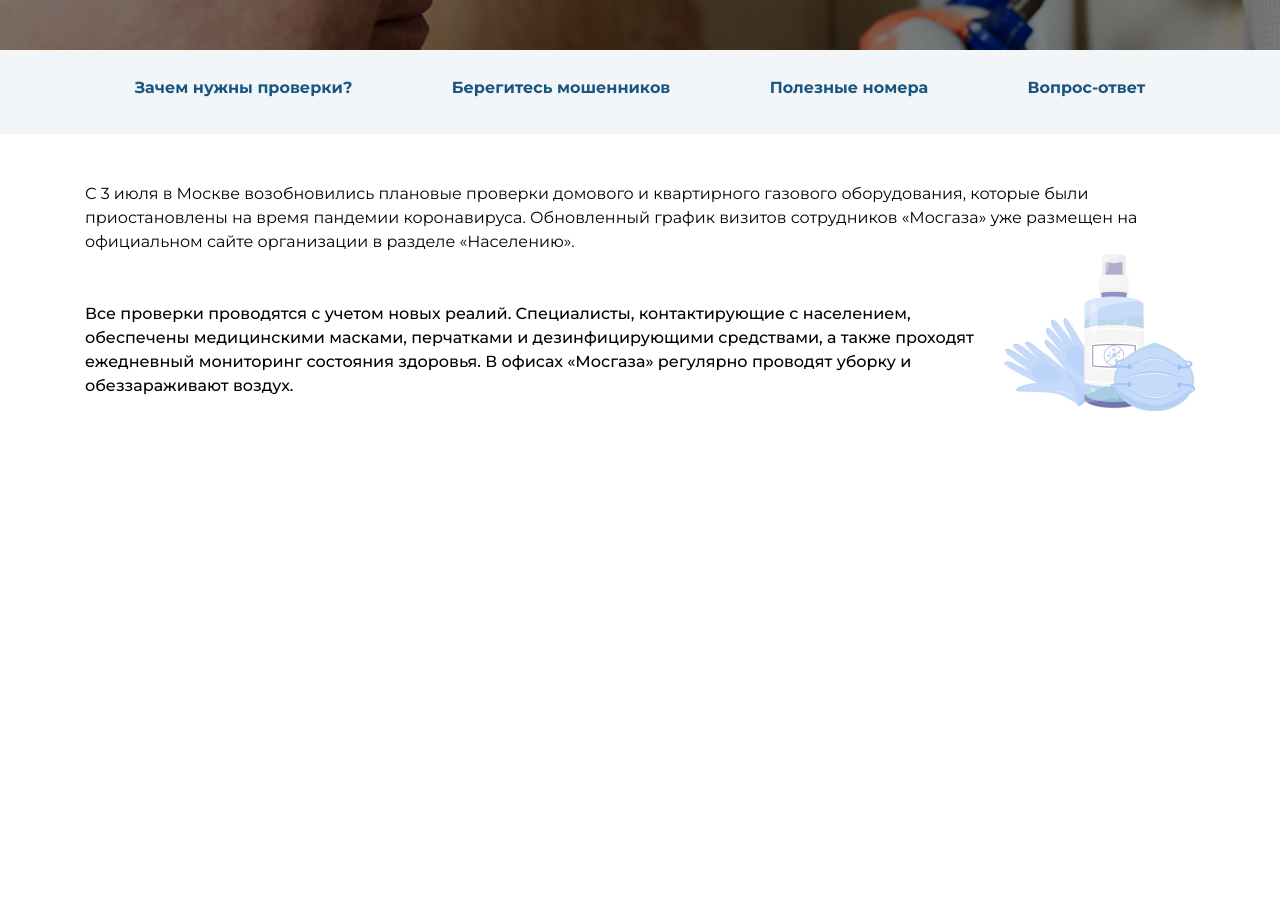
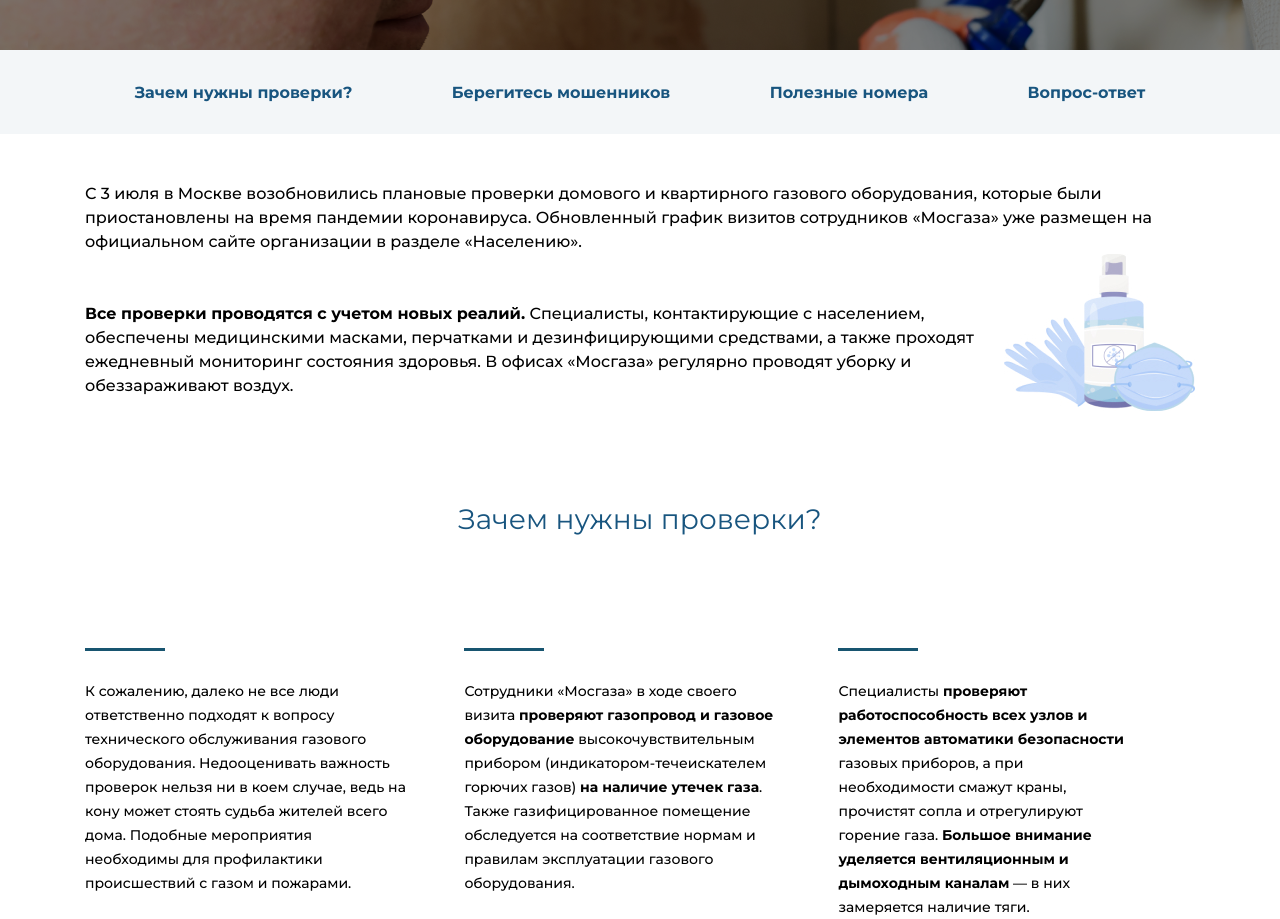
Before and after one commit to MistL1ght/mosgas1, a plain HTML site: page images/index.html in a window 1280 px wide. Shown: the part 300-1219 px from the top of the page. Before the commit the page ends 800 px from the top, so only its background shows below. Drawn offline with Linux system fonts and the light colour scheme.

Commit message:
Зачем нужны проверки блок

```diff
--- a/images/css/style.css
+++ b/images/css/style.css
@@ -143,43 +143,74 @@ a {
   color: #18557f;
 }
 li {
-  padding-top: 2em;
+  padding-top: 2.375em;
 }
 ul {
   height: 6em;
-
   display: flex;
   justify-content: space-around;
   margin: 0 auto;
   flex-wrap: wrap;
 }
-.info {
+
+.flex {
+  display: flex;
+  justify-content: space-around;
+}
+.font {
   font-family: "Montserrat";
   font-style: normal;
-  font-weight: 400;
   font-size: 16px;
   line-height: 24px;
-  /* or 150% */
-
-  display: flex;
-  justify-content: space-around;
+  font-weight: 500;
+  color: #000000;
 }
 .mediumtext {
   width: em;
   height: 8em;
+  margin-bottom: 4.5em;
+}
+.mediumtext span {
+  font-weight: bold;
 }
 p {
   margin-top: 3em;
 }
-.info2 {
+.font2 {
+  /* Заголовок синий */
+
+  font-family: "Montserrat";
+  font-style: normal;
+  font-weight: 400;
+  font-size: 28px;
+  line-height: 34px;
+  /* identical to box height */
+
+  text-align: center;
+  margin-bottom: 2em;
+  color: #18557f;
+}
+.font3 {
+  font-family: "Montserrat";
+  font-style: normal;
+  font-weight: 400;
+  font-size: 14px;
+  line-height: 24px;
+  /* or 171% */
+
+  color: #000000;
+}
+.container-el p {
   font-family: "Montserrat";
   font-style: normal;
   font-weight: 500;
-  font-size: 16px;
+  font-size: 14px;
   line-height: 24px;
-  /* or 150% */
-  display: flex;
-  justify-content: space-around;
-
+  /* or 171% */
+  padding-right: 4em;
+  margin-top: 2em;
   color: #000000;
 }
+.container-el span {
+  font-weight: bold;
+}
--- a/images/index.html
+++ b/images/index.html
@@ -26,21 +26,47 @@
                 </ul>
             </nav>
 
-            <div class="info">
+            <div class="flex font">
                 <div class="container">
                     <p>С 3 июля в Москве возобновились плановые проверки домового и квартирного газового оборудования, которые были приостановлены на время пандемии коронавируса. Обновленный график визитов сотрудников «Мосгаза» уже размещен на официальном сайте организации в разделе «Населению».</p>
                 </div>
             </div>
 
 
-            <div class="info2">
+            <div class="flex font">
                 <div class="container">
-                    <p class="mediumtext">Все проверки проводятся с учетом новых реалий. Специалисты, контактирующие с населением, обеспечены медицинскими масками, перчатками и дезинфицирующими средствами, а также проходят ежедневный мониторинг состояния здоровья. В офисах «Мосгаза» регулярно проводят уборку и обеззараживают воздух.</p>
+                    <p class="mediumtext"><span>Все проверки проводятся с учетом новых реалий.</span> Специалисты, контактирующие с населением, обеспечены медицинскими масками, перчатками и дезинфицирующими средствами, а также проходят ежедневный мониторинг состояния здоровья. В офисах «Мосгаза» регулярно проводят уборку и обеззараживают воздух.</p>
                     <div class="image"><img src="/images/def.jpg" alt="def"></div>
                 </div>
             </div>
 
+            <div class="flex font2">
+                <div class="container">
+                    <h2 class="font2">Зачем нужны проверки?</h2>
+                </div>
+            </div>
 
+            <div class="flex">
+                <div class="container">
+                   <div class="container-el">
+                       <hr size=5px width=80em align="left" color="#18557">
+                       <p>К сожалению, далеко не все люди ответственно подходят к вопросу технического обслуживания газового оборудования. Недооценивать важность проверок нельзя ни в коем случае, ведь на кону может стоять судьба жителей всего дома. Подобные мероприятия необходимы для профилактики происшествий с газом и пожарами.
+                    </p>
+                   </div>
+                   <div class="container-el">
+                    <hr size=5px width=80em align="left" color="#18557">
+                    <p>Сотрудники «Мосгаза» в ходе своего визита <span>проверяют газопровод и газовое оборудование</span> высокочувствительным прибором (индикатором-течеискателем горючих газов) <span>на наличие утечек газа</span>. Также газифицированное помещение обследуется на соответствие нормам и правилам эксплуатации газового оборудования.
+                 </p>
+                </div>
+                <div class="container-el">
+                    <hr size=5px width=80em align="left" color="#18557">
+                    <p>Специалисты <span>проверяют работоспособность всех узлов и элементов автоматики безопасности</span> газовых приборов, а при необходимости смажут краны, прочистят сопла и отрегулируют горение газа. <span>Большое внимание уделяется вентиляционным и дымоходным каналам</span> — в них замеряется наличие тяги.
+                 </p>
+                </div>
+                </div>
+            </div>
+
+            </div>
         </div>
     </main>
 </body>
```
